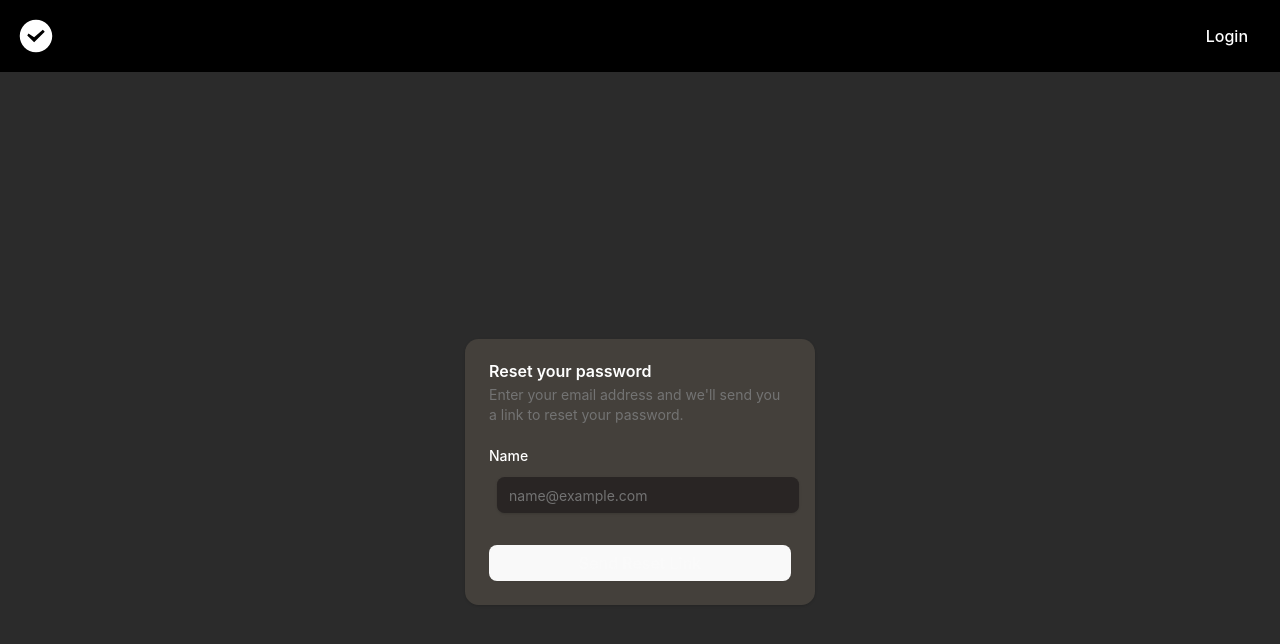
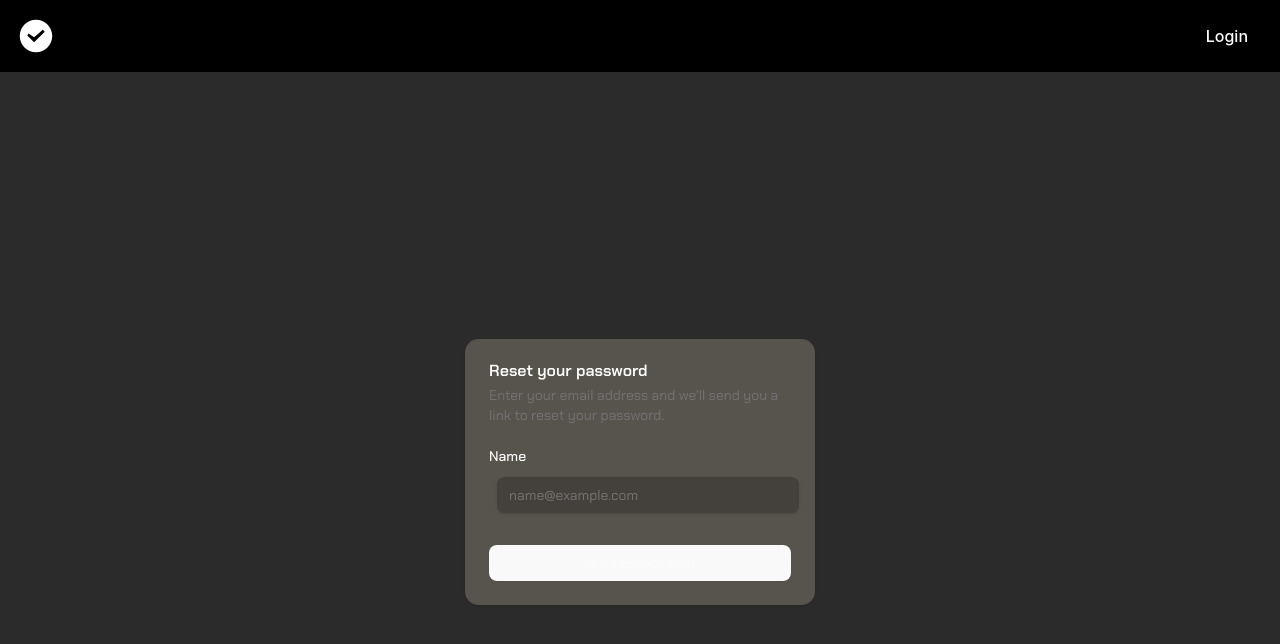
Before and after one commit to Andrew-R-Lawler/go-react-server, a React (Vite) app in the folder client/: page /forgotpassword in a window 1280 px wide. Shown: the top 644 px of the page. Built offline with nearby package versions, Linux system fonts and the light colour scheme; no server answers.

Commit message:
minor ui styling fixes

```diff
--- a/client/src/components/forgotpassword.tsx
+++ b/client/src/components/forgotpassword.tsx
@@ -31,8 +31,8 @@ function ForgotPassword() {
     };
 
     return (
-        <div className='flex-container'>
-        <Card className="w-[350px] bg-stone-700 border-none text-white">
+        <div className='flex-container chakra-petch-regular'>
+        <Card className="w-[350px] bg-stone-600 border-none text-white">
             <CardHeader>
                 <CardTitle>Reset your password</CardTitle>
                 <CardDescription>Enter your email address and we'll send you a link to reset your password.</CardDescription>
@@ -42,7 +42,7 @@ function ForgotPassword() {
             <div className="grid w-full items-center gap-4">
             <div className="flex flex-col space-y-1.5">
               <Label htmlFor="name">Name</Label>
-              <Input id="email" placeholder="name@example.com" className='border-none bg-stone-800'/>
+              <Input id="email" placeholder="name@example.com" className='border-none'/>
             </div>
             </div>
             </form>
--- a/client/src/components/login.tsx
+++ b/client/src/components/login.tsx
@@ -37,7 +37,7 @@ function Login() {
     }
 
     return (
-        <div className="flex-container">
+        <div className="flex-container flex-col">
             <Card className="w-full max-w-sm mx-auto bg-stone-600 chakra-petch-regular border-none">
                 <CardHeader className='chakra-petch-regular space-y-1 text-white'>
                     <CardTitle className='text-2xl font-bold'>Login</CardTitle>
@@ -67,9 +67,12 @@ function Login() {
                 </CardFooter>
                 </form>
                 <div className="flex-item nav-item">
-                <p>Don't have an account?</p><Link to="/register">Sign Up</Link>
+                <p className='text-stone-900'>Don't have an account?</p><Link to="/register">Sign Up</Link>
                 </div>
             </Card>
+            <div className="p-2 flex nav-item chakra-petch-regular">
+                <p className='text-stone-600'>Forgot your password?</p><Link to="/forgotpassword" className='pl-1'>Click Here</Link>
+            </div>
         </div>
     )
 }
```
